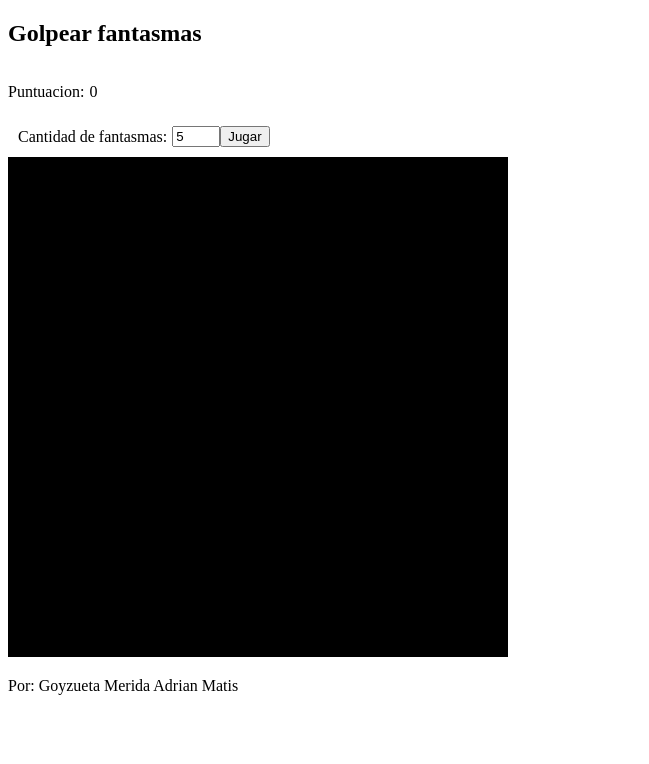
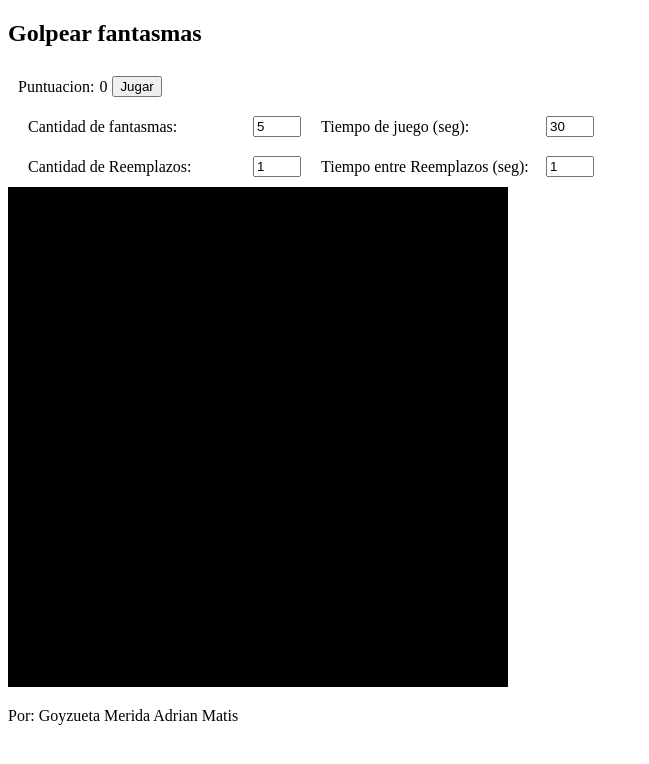
Before and after one commit to Goy25/GolpearFantasma, a plain HTML site: page index.html in a window 1280 px wide. Shown: the whole page, without its empty margins (0-649 px from the left). Drawn offline with Linux system fonts and the light colour scheme.

Commit message:
Add files via upload

```diff
--- a/index.html
+++ b/index.html
@@ -3,17 +3,54 @@
   <head>
     <title>WebGL 2.0</title>
     <meta http-equiv="content-type" content="text/html; charset=UTF-8" />
+    <style>
+      .campo {
+        padding: 10px;
+        display: flex;
+        max-height: 20px;
+        align-items: center;
+      }
+
+      #puntuacion {
+        margin-right: 5px;
+      }
+
+      label {
+        width: 220px;
+        margin-right: 5px;
+      }
+
+      input[type="number"] {
+        width: 40px;
+      }
+    </style>
   </head>
   <body>
     <h2>Golpear fantasmas</h2>
-    <div style="display: flex;">
+    <div class="campo">
       <p style="margin-right: 5px;">Puntuacion: </p>
       <p id="puntuacion">0</p>
+      <button id="jugar" onclick="ejecutar()">Jugar</button>
     </div>
-    <div style="padding: 10px; display: flex; max-height: 20px; align-items: center;">
-      <p style="margin-right: 5px;">Cantidad de fantasmas: </p>
-      <input type="number" style="width: 40px;" value="5" id="cGus">
-      <button id="jugar" onclick="ejecutar()">Jugar</button>
+    <div class="campo">
+      <div class="campo">
+        <label>Cantidad de fantasmas: </label>
+        <input type="number" value="5" id="cFant"  onchange="valCFantasmas()">
+      </div>
+      <div class="campo">
+        <label>Tiempo de juego (seg): </label>
+        <input type="number" value="30" id="cTiempo" onchange="valTJuego()">
+      </div>
+    </div>
+    <div class="campo">
+      <div class="campo">
+        <label>Cantidad de Reemplazos: </label>
+        <input type="number" value="1" id="cReemp" onchange="valCReemp()">
+      </div>
+      <div class="campo">
+        <label>Tiempo entre Reemplazos (seg): </label>
+        <input type="number" value="1" id="tReemp" onchange="valTReemp()">
+      </div>
     </div>
     <canvas id="webglcanvas" style="border: none" width="500" height="500">
     </canvas>
@@ -268,7 +305,42 @@
         for (i = 0; i < 16; i++) c[i] = r[i];
       }
 
-      var canvas, gl, fantasmas, cantfantasmas;
+      var canvas, gl, fantasmas, cantFantasmas, posiciones, tJuego, tReemp, cReemp;
+      var intervalo, puntuacion = 0;
+      const jugar = document.getElementById("jugar"), marcador = document.getElementById("puntuacion");
+
+      function valCFantasmas () {
+        cantFantasmas = parseInt(document.getElementById("cFant").value);
+        if (cantFantasmas < 1) {
+          document.getElementById("cFant").value = 1;
+        }
+        valCReemp();
+      }
+
+      function valTJuego () {
+        tJuego = parseInt(document.getElementById("cTiempo").value);
+        if (tJuego < 5) {
+          document.getElementById("cTiempo").value = 5;
+        }
+      }
+
+      function valTReemp () {
+        tReemp = parseInt(document.getElementById("tReemp").value);
+        if (tReemp < 1) {
+          document.getElementById("tReemp").value = 1;
+        }
+      }
+
+      function valCReemp () {
+        cantFantasmas = parseInt(document.getElementById("cFant").value);
+        cReemp = parseInt(document.getElementById("cReemp").value);
+        if (cReemp < 1) {
+          document.getElementById("cReemp").value = 1;
+        }
+        if (cReemp > cantFantasmas) {
+          document.getElementById("cReemp").value = cantFantasmas;
+        }
+      }
 
       function fantasma (x, y) {
         var fantasma = new Array(1808);
@@ -352,19 +424,25 @@
       }
 
       function esconder() {
-        let i = Math.floor(Math.random() * (cantFantasmas + .9));
-        fantasmas[i*2] = Math.random() * 18 - 10;
-        fantasmas[i*2+1] = Math.random() * 17 - 10;
+        for (let i = cantFantasmas - 1; i > 0; i--) {
+          const j = Math.floor(Math.random() * (i + 1));
+          [posiciones[i], posiciones[j]] = [posiciones[j], posiciones[i]];
+        }
+        for (let i = 0; i < cReemp; i++) {
+          fantasmas[posiciones[i]*2] = Math.random() * 18 - 10;
+          fantasmas[posiciones[i]*2+1] = Math.random() * 17 - 10;
+        }
         graficarFantasmas(fantasmas);
       }
-
-      var intervalo, puntuacion = 0;
-      const jugar = document.getElementById("jugar"), marcador = document.getElementById("puntuacion");
 
       function ejecutar () {
         puntuacion = 0;
         marcador.textContent = puntuacion;
-        cantFantasmas = parseInt(document.getElementById("cGus").value);
+        cantFantasmas = parseInt(document.getElementById("cFant").value);
+        tJuego = parseInt(document.getElementById("cTiempo").value) * 1000;
+        tReemp = parseInt(document.getElementById("tReemp").value) * 1000;
+        cReemp = parseInt(document.getElementById("cReemp").value);
+        posiciones = Array.from({ length: cantFantasmas }, (_, index) => index);
         fantasmas = new Array(cantFantasmas * 2);
         for (let i=0; i<cantFantasmas*2; i+=2) {
           let x = Math.random() * 18 - 10;
@@ -374,11 +452,11 @@
         }
         graficarFantasmas(fantasmas)
         jugar.disabled = true;
-        intervalo = setInterval(esconder, 1000);
+        intervalo = setInterval(esconder, tReemp);
         setTimeout(function() {
           clearInterval(intervalo);
           jugar.disabled = false;
-        }, 30000);
+        }, tJuego);
       }
 
       function puntoEstaDentroDelRectangulo(posx, posy, x, y) {
```
